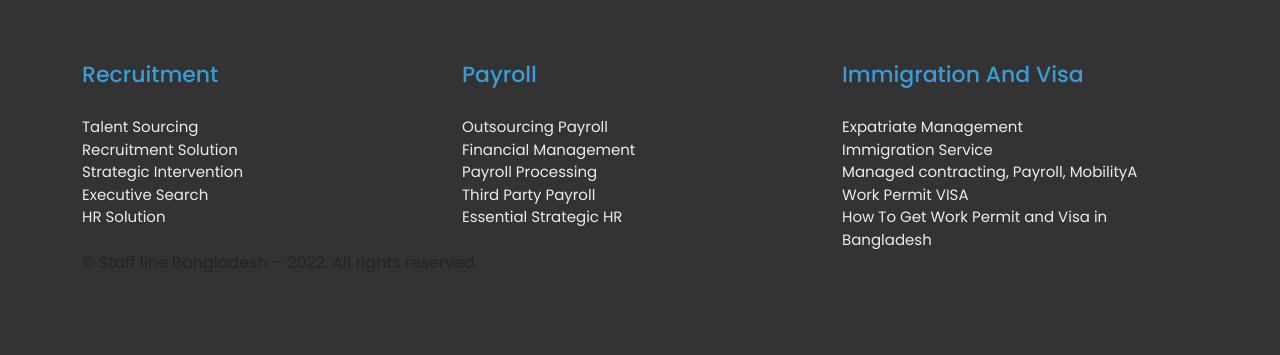
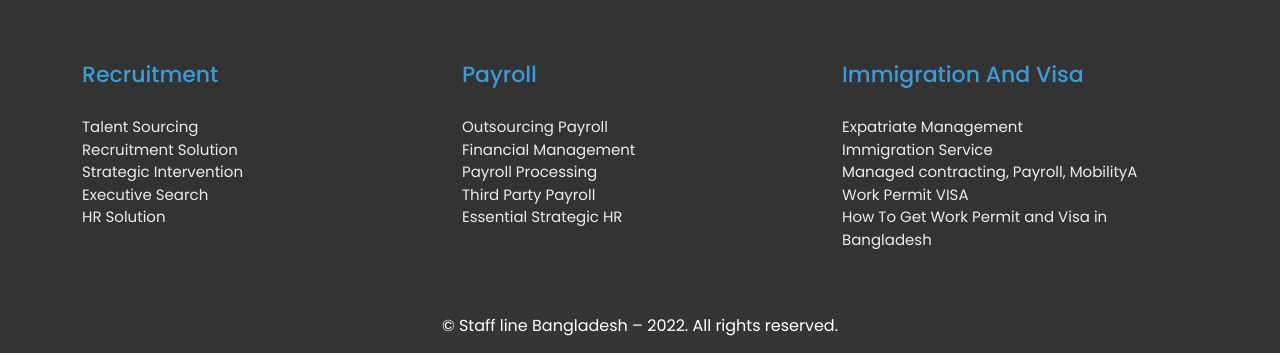
Before and after one commit to mrrayhan246/web_sc-firm, a plain HTML site: page templates/index.html in a window 1280 px wide. Shown: the part 4805-5160 px from the top of the page. Drawn offline with nearby package versions, Linux system fonts and the light colour scheme.

Commit message:
Footer Section Update

```diff
--- a/static/css/main.css
+++ b/static/css/main.css
@@ -303,7 +303,7 @@
 /* ===== Footer Section CSS ===== */
 /* ===== Footer Section CSS ===== */
 .footer {
-    padding: 4rem 0;
+    padding-top: 4rem;
     background: #333;
 }
 .footer .container .row .footer-box .head h3{
@@ -324,3 +324,14 @@
     font-weight: 500;
     padding-left: 10px;
 }
+.footer .copy-right{
+    background: #353535;
+    padding: 5px 0;
+    margin-top: 3rem;
+}
+.footer .copy-right p{
+    margin: 0;
+    text-align: center;
+    padding: 10px;
+    color: #fff;
+}
--- a/templates/index.html
+++ b/templates/index.html
@@ -367,11 +367,10 @@
           </div>
 
         </div>
+      </div>
 
-        <div class="copy-right">
-          <p>© Staff line Bangladesh – 2022. All rights reserved.</p>
-        </div>
-
+      <div class="copy-right">
+        <p>© Staff line Bangladesh – 2022. All rights reserved.</p>
       </div>
     </footer>
 
```
